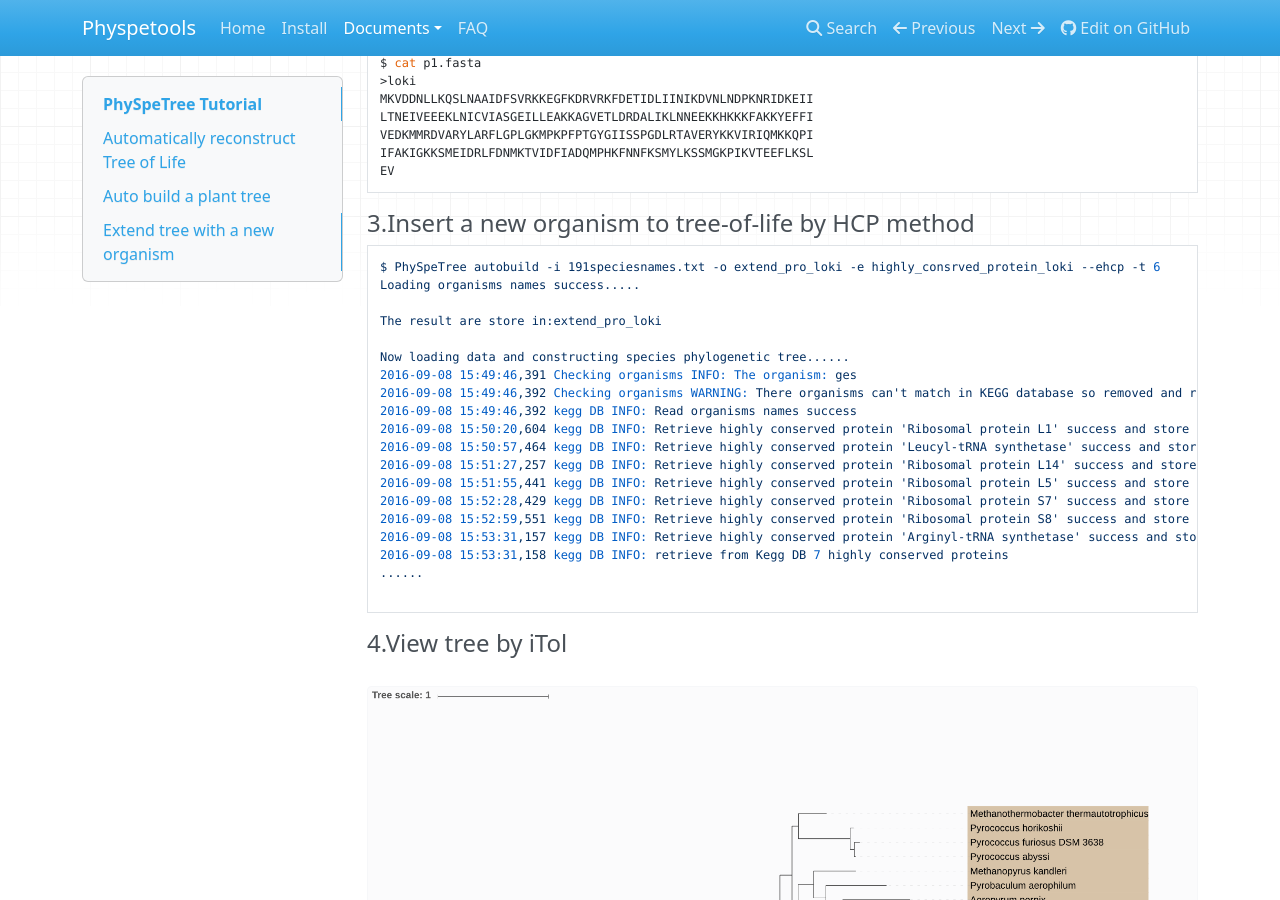
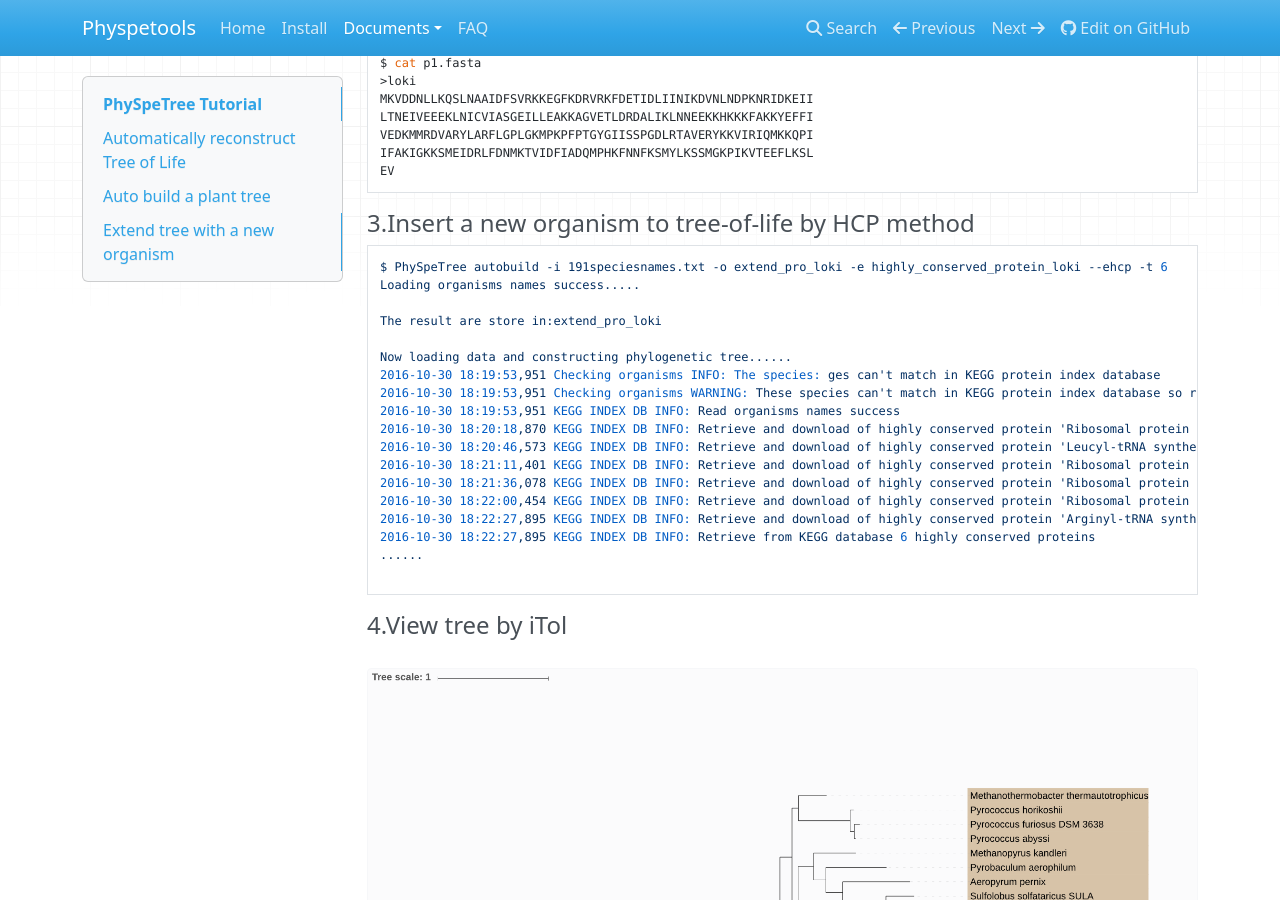
Before and after one commit to yangfangs/physpetools, an MkDocs documentation site: the page built from docs/docs/tutorial.md, in a window 1280 px wide and 900 px high, scrolled down 23548 px. Built offline with MkDocs 1.6.1, drawn with Linux system fonts in a browser that asks for light colours; nearby versions of some CDN libraries; old or Windows-style settings are respelled for this version of MkDocs.

Commit message:
update tutorial

````diff
--- a/docs/docs/tutorial.md
+++ b/docs/docs/tutorial.md
@@ -749,23 +749,22 @@
 
 
 ```
-$ PhySpeTree autobuild -i 191speciesnames.txt -o extend_pro_loki -e highly_consrved_protein_loki --ehcp -t 6
+$ PhySpeTree autobuild -i 191speciesnames.txt -o extend_pro_loki -e highly_conserved_protein_loki --ehcp -t 6
 Loading organisms names success.....
 
 The result are store in:extend_pro_loki
 
-Now loading data and constructing species phylogenetic tree......
-2016-09-08 15:49:46,391 Checking organisms INFO: The organism: ges
-2016-09-08 15:49:46,392 Checking organisms WARNING: There organisms can't match in KEGG database so removed and reconstruct phylogenetic tree
-2016-09-08 15:49:46,392 kegg DB INFO: Read organisms names success
-2016-09-08 15:50:20,604 kegg DB INFO: Retrieve highly conserved protein 'Ribosomal protein L1' success and store in p1.fasta file
-2016-09-08 15:50:57,464 kegg DB INFO: Retrieve highly conserved protein 'Leucyl-tRNA synthetase' success and store in p2.fasta file
-2016-09-08 15:51:27,257 kegg DB INFO: Retrieve highly conserved protein 'Ribosomal protein L14' success and store in p3.fasta file
-2016-09-08 15:51:55,441 kegg DB INFO: Retrieve highly conserved protein 'Ribosomal protein L5' success and store in p4.fasta file
-2016-09-08 15:52:28,429 kegg DB INFO: Retrieve highly conserved protein 'Ribosomal protein S7' success and store in p5.fasta file
-2016-09-08 15:52:59,551 kegg DB INFO: Retrieve highly conserved protein 'Ribosomal protein S8' success and store in p6.fasta file
-2016-09-08 15:53:31,157 kegg DB INFO: Retrieve highly conserved protein 'Arginyl-tRNA synthetase' success and store in p7.fasta file
-2016-09-08 15:53:31,158 kegg DB INFO: retrieve from Kegg DB 7 highly conserved proteins
+Now loading data and constructing phylogenetic tree......
+2016-10-30 18:19:53,951 Checking organisms INFO: The species: ges can't match in KEGG protein index database
+2016-10-30 18:19:53,951 Checking organisms WARNING: These species can't match in KEGG protein index database so removed and reconstruct phylogenetic tree.
+2016-10-30 18:19:53,951 KEGG INDEX DB INFO: Read organisms names success
+2016-10-30 18:20:18,870 KEGG INDEX DB INFO: Retrieve and download of highly conserved protein 'Ribosomal protein L1' was successful store in p1.fasta file
+2016-10-30 18:20:46,573 KEGG INDEX DB INFO: Retrieve and download of highly conserved protein 'Leucyl-tRNA synthetase' was successful store in p2.fasta file
+2016-10-30 18:21:11,401 KEGG INDEX DB INFO: Retrieve and download of highly conserved protein 'Ribosomal protein L14' was successful store in p3.fasta file
+2016-10-30 18:21:36,078 KEGG INDEX DB INFO: Retrieve and download of highly conserved protein 'Ribosomal protein L5' was successful store in p4.fasta file
+2016-10-30 18:22:00,454 KEGG INDEX DB INFO: Retrieve and download of highly conserved protein 'Ribosomal protein S7' was successful store in p5.fasta file
+2016-10-30 18:22:27,895 KEGG INDEX DB INFO: Retrieve and download of highly conserved protein 'Arginyl-tRNA synthetase' was successful store in p6.fasta file
+2016-10-30 18:22:27,895 KEGG INDEX DB INFO: Retrieve from KEGG database 6 highly conserved proteins
 ......
 
 ```
````
